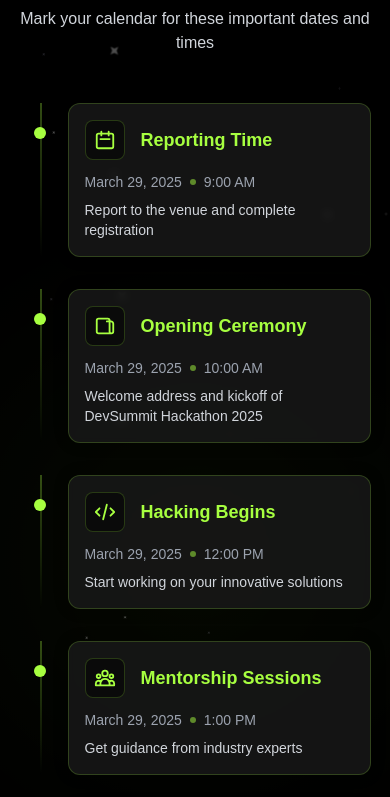
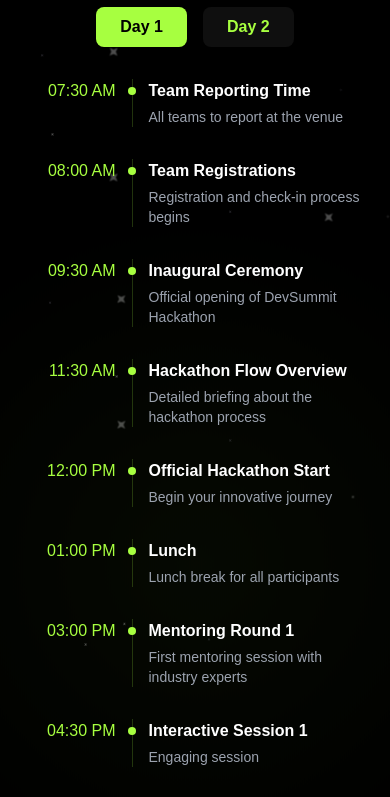
Before and after one commit to Vijayy-ai/Devsummit2025, a React (Create React App) app: page / in a window 390 px wide. Shown: the part 4220-5017 px from the top of the page. Built offline with nearby package versions, Linux system fonts and the light colour scheme.

Commit message:
timeline and sponsors update

```diff
--- a/src/components/Sponsors.jsx
+++ b/src/components/Sponsors.jsx
@@ -5,6 +5,11 @@
 import xyzLogo from "../assets/xyz.png";
 import interviewbuddyLogo from "../assets/interviewbuddy.png";
 import keasbrainLogo from "../assets/keasbrain.jpg";
+import iicLogo from "../assets/IIC-LOGO 1.webp";
+import juLogo from "../assets/UNIVERSITY NEW LOGO 3.png";
+import istartLogo from "../assets/iStart_logo.jpeg";
+import DoitcLogo from "../assets/DOITC logo.jpeg";
+
 import {
   fadeInUp,
   staggerContainer,
@@ -63,6 +68,147 @@
 
       {/* Content */}
       <div className="relative z-10 container mx-auto px-4">
+        {/* Organization Committee Section */}
+        <SectionTransition>
+          <motion.h2
+            className="text-[32px] xs:text-4xl sm:text-5xl lg:text-6xl font-black mb-4 sm:mb-6 text-center text-white"
+            variants={fadeInUp}
+          >
+            Organized{" "}
+            <span className="text-transparent bg-clip-text bg-gradient-to-r from-[#A7FF40] to-[#65D000]">
+              By
+            </span>
+          </motion.h2>
+
+          <motion.div
+            variants={staggerContainer}
+            initial="initial"
+            whileInView="animate"
+            viewport={{ once: true, amount: 0.3 }}
+            className="max-w-6xl mx-auto mb-20"
+          >
+            <div className="grid grid-cols-2 md:grid-cols-4 gap-6 sm:gap-8">
+              {/* Organization Cards with Circular Design */}
+              <motion.div
+                variants={fadeInUp}
+                whileHover={{ scale: 1.03 }}
+                className="bg-gradient-to-br from-[#1a1a1a]/90 to-[#1a1a1a]/60 backdrop-blur-sm rounded-xl p-6
+                  border border-[#A7FF40]/20 hover:border-[#A7FF40]/40
+                  shadow-[0_0_15px_rgba(0,0,0,0.2)] hover:shadow-[0_0_30px_rgba(167,255,64,0.2)]
+                  transition-all duration-300 group relative overflow-hidden"
+              >
+                <div className="absolute inset-0 bg-gradient-to-br from-[#A7FF40]/5 to-transparent opacity-0 group-hover:opacity-100 transition-opacity duration-500" />
+
+                <div className="relative z-10">
+                  <div className="w-32 h-32 mx-auto mb-4 rounded-full bg-white
+                    border-2 border-[#A7FF40]/10 group-hover:border-[#A7FF40]/30
+                    transition-all duration-300 overflow-hidden
+                    shadow-[0_0_15px_rgba(0,0,0,0.2)] group-hover:shadow-[0_0_20px_rgba(167,255,64,0.15)]
+                    flex items-center justify-center p-4">
+                    <img
+                      src={juLogo}
+                      alt="Jagannath University"
+                      className="w-full h-full object-contain"
+                    />
+                  </div>
+                  <h3 className="text-[#A7FF40] text-center text-sm sm:text-base font-semibold
+                    group-hover:text-white transition-colors duration-300">
+                    Jagannath University Jaipur
+                  </h3>
+                </div>
+              </motion.div>
+
+              <motion.div
+                variants={fadeInUp}
+                whileHover={{ scale: 1.03 }}
+                className="bg-gradient-to-br from-[#1a1a1a]/90 to-[#1a1a1a]/60 backdrop-blur-sm rounded-xl p-6
+                  border border-[#A7FF40]/20 hover:border-[#A7FF40]/40
+                  shadow-[0_0_15px_rgba(0,0,0,0.2)] hover:shadow-[0_0_30px_rgba(167,255,64,0.2)]
+                  transition-all duration-300 group relative overflow-hidden"
+              >
+                <div className="absolute inset-0 bg-gradient-to-br from-[#A7FF40]/5 to-transparent opacity-0 group-hover:opacity-100 transition-opacity duration-500" />
+
+                <div className="relative z-10">
+                  <div className="w-32 h-32 mx-auto mb-4 rounded-full bg-white
+                    border-2 border-[#A7FF40]/10 group-hover:border-[#A7FF40]/30
+                    transition-all duration-300 overflow-hidden
+                    shadow-[0_0_15px_rgba(0,0,0,0.2)] group-hover:shadow-[0_0_20px_rgba(167,255,64,0.15)]
+                    flex items-center justify-center p-4">
+                    <img
+                      src={iicLogo}
+                      alt="IIC Cell"
+                      className="w-full h-full object-contain"
+                    />
+                  </div>
+                  <h3 className="text-[#A7FF40] text-center text-sm sm:text-base font-semibold
+                    group-hover:text-white transition-colors duration-300">
+                    Institution's Innovation Council
+                  </h3>
+                </div>
+              </motion.div>
+
+              <motion.div
+                variants={fadeInUp}
+                whileHover={{ scale: 1.03 }}
+                className="bg-gradient-to-br from-[#1a1a1a]/90 to-[#1a1a1a]/60 backdrop-blur-sm rounded-xl p-6
+                  border border-[#A7FF40]/20 hover:border-[#A7FF40]/40
+                  shadow-[0_0_15px_rgba(0,0,0,0.2)] hover:shadow-[0_0_30px_rgba(167,255,64,0.2)]
+                  transition-all duration-300 group relative overflow-hidden"
+              >
+                <div className="absolute inset-0 bg-gradient-to-br from-[#A7FF40]/5 to-transparent opacity-0 group-hover:opacity-100 transition-opacity duration-500" />
+
+                <div className="relative z-10">
+                  <div className="w-32 h-32 mx-auto mb-4 rounded-full bg-white
+                    border-2 border-[#A7FF40]/10 group-hover:border-[#A7FF40]/30
+                    transition-all duration-300 overflow-hidden
+                    shadow-[0_0_15px_rgba(0,0,0,0.2)] group-hover:shadow-[0_0_20px_rgba(167,255,64,0.15)]
+                    flex items-center justify-center p-4">
+                    <img
+                      src={istartLogo}
+                      alt="IStart"
+                      className="w-full h-full object-contain"
+                    />
+                  </div>
+                  <h3 className="text-[#A7FF40] text-center text-sm sm:text-base font-semibold
+                    group-hover:text-white transition-colors duration-300">
+                    iStart
+                  </h3>
+                </div>
+              </motion.div>
+
+              <motion.div
+                variants={fadeInUp}
+                whileHover={{ scale: 1.03 }}
+                className="bg-gradient-to-br from-[#1a1a1a]/90 to-[#1a1a1a]/60 backdrop-blur-sm rounded-xl p-6
+                  border border-[#A7FF40]/20 hover:border-[#A7FF40]/40
+                  shadow-[0_0_15px_rgba(0,0,0,0.2)] hover:shadow-[0_0_30px_rgba(167,255,64,0.2)]
+                  transition-all duration-300 group relative overflow-hidden"
+              >
+                <div className="absolute inset-0 bg-gradient-to-br from-[#A7FF40]/5 to-transparent opacity-0 group-hover:opacity-100 transition-opacity duration-500" />
+
+                <div className="relative z-10">
+                  <div className="w-32 h-32 mx-auto mb-4 rounded-full bg-white
+                    border-2 border-[#A7FF40]/10 group-hover:border-[#A7FF40]/30
+                    transition-all duration-300 overflow-hidden
+                    shadow-[0_0_15px_rgba(0,0,0,0.2)] group-hover:shadow-[0_0_20px_rgba(167,255,64,0.15)]
+                    flex items-center justify-center p-4">
+                    <img
+                      src={DoitcLogo}
+                      alt="Dept. of IT & Communication"
+                      className="w-full h-full object-contain"
+                    />
+                  </div>
+                  <h3 className="text-[#A7FF40] text-center text-sm sm:text-base font-semibold
+                    group-hover:text-white transition-colors duration-300">
+                    Dept. of IT & Communication
+                  </h3>
+                </div>
+              </motion.div>
+            </div>
+          </motion.div>
+        </SectionTransition>
+
+        {/* Existing Sponsors Section */}
         <SectionTransition>
           <motion.h2
             className="text-[32px] xs:text-4xl sm:text-5xl lg:text-6xl font-black mb-4 sm:mb-6 text-center text-white"
--- a/src/components/Timeline.jsx
+++ b/src/components/Timeline.jsx
@@ -1,4 +1,4 @@
-import React from "react";
+import React, { useState } from 'react';
 import { motion } from "framer-motion";
 import bgDevSummit from "../assets/bgDevSummit.png";
 import {
@@ -11,77 +11,133 @@
 } from "../utils/animations";
 
 const Timeline = () => {
-  const events = [
+  const [activeDay, setActiveDay] = useState('Day 1');
+
+  const timelineData = {
+    "Day 1": [
       {
-      date: "March 29, 2025",
-      time: "9:00 AM",
-      title: "Reporting Time",
-      description: "Report to the venue and complete registration",
-      icon: (
-        <svg className="w-full h-full" fill="none" stroke="currentColor" viewBox="0 0 24 24">
-          <path strokeLinecap="round" strokeLinejoin="round" strokeWidth={2} d="M8 7V3m8 4V3m-9 8h10M5 21h14a2 2 0 002-2V7a2 2 0 00-2-2H5a2 2 0 00-2 2v12a2 2 0 002 2z" />
-        </svg>
-      )
+        time: "07:30 AM",
+        title: "Team Reporting Time",
+        description: "All teams to report at the venue"
       },
       {
-      date: "March 29, 2025",
-      time: "10:00 AM",
-      title: "Opening Ceremony",
-      description: "Welcome address and kickoff of DevSummit Hackathon 2025",
-      icon: (
-        <svg className="w-full h-full" fill="none" stroke="currentColor" viewBox="0 0 24 24">
-          <path strokeLinecap="round" strokeLinejoin="round" strokeWidth={2} d="M19 20H5a2 2 0 01-2-2V6a2 2 0 012-2h10a2 2 0 012 2v1m2 13a2 2 0 01-2-2V7m2 13a2 2 0 002-2V9.5a2.5 2.5 0 00-2.5-2.5H14" />
-        </svg>
-      )
+        time: "08:00 AM",
+        title: "Team Registrations",
+        description: "Registration and check-in process begins"
       },
       {
-      date: "March 29, 2025",
-      time: "12:00 PM",
-      title: "Hacking Begins",
-      description: "Start working on your innovative solutions",
-      icon: (
-        <svg className="w-full h-full" fill="none" stroke="currentColor" viewBox="0 0 24 24">
-          <path strokeLinecap="round" strokeLinejoin="round" strokeWidth={2} d="M10 20l4-16m4 4l4 4-4 4M6 16l-4-4 4-4" />
-        </svg>
-      )
+        time: "09:30 AM",
+        title: "Inaugural Ceremony",
+        description: "Official opening of DevSummit Hackathon"
       },
       {
-      date: "March 29, 2025",
-      time: "1:00 PM",
-      title: "Mentorship Sessions",
-      description: "Get guidance from industry experts",
-      icon: (
-        <svg className="w-full h-full" fill="none" stroke="currentColor" viewBox="0 0 24 24">
-          <path strokeLinecap="round" strokeLinejoin="round" strokeWidth={2} d="M17 20h5v-2a3 3 0 00-5.356-1.857M17 20H7m10 0v-2c0-.656-.126-1.283-.356-1.857M7 20H2v-2a3 3 0 015.356-1.857M7 20v-2c0-.656.126-1.283.356-1.857m0 0a5.002 5.002 0 019.288 0M15 7a3 3 0 11-6 0 3 3 0 016 0zm6 3a2 2 0 11-4 0 2 2 0 014 0zM7 10a2 2 0 11-4 0 2 2 0 014 0z" />
-        </svg>
-      )
+        time: "11:30 AM",
+        title: "Hackathon Flow Overview",
+        description: "Detailed briefing about the hackathon process"
       },
       {
-      date: "March 30, 2025",
         time: "12:00 PM",
-      title: "Project Submission",
-      description: "Submit your projects for evaluation",
-      icon: (
-        <svg className="w-full h-full" fill="none" stroke="currentColor" viewBox="0 0 24 24">
-          <path strokeLinecap="round" strokeLinejoin="round" strokeWidth={2} d="M9 12h6m-6 4h6m2 5H7a2 2 0 01-2-2V5a2 2 0 012-2h5.586a1 1 0 01.707.293l5.414 5.414a1 1 0 01.293.707V19a2 2 0 01-2 2z" />
-        </svg>
-      )
+        title: "Official Hackathon Start",
+        description: "Begin your innovative journey"
       },
       {
-      date: "March 30, 2025",
-      time: "2:00 PM",
-      title: "Final Presentations",
-      description: "Present your solutions to the judges",
-      icon: (
-        <svg className="w-full h-full" fill="none" stroke="currentColor" viewBox="0 0 24 24">
-          <path strokeLinecap="round" strokeLinejoin="round" strokeWidth={2} d="M7 12l3-3 3 3 4-4M8 21l4-4 4 4M3 4h18M4 4h16v12a1 1 0 01-1 1H5a1 1 0 01-1-1V4z" />
-        </svg>
-      )
+        time: "01:00 PM",
+        title: "Lunch",
+        description: "Lunch break for all participants"
+      },
+      {
+        time: "03:00 PM",
+        title: "Mentoring Round 1",
+        description: "First mentoring session with industry experts"
+      },
+      {
+        time: "04:30 PM",
+        title: "Interactive Session 1",
+        description: "Engaging session "
+      },
+      {
+        time: "05:20 PM",
+        title: "Interactive Session 2",
+        description: "Second interactive session"
+      },
+      {
+        time: "08:00 PM",
+        title: "Interactive Session 3",
+        description: "Third interactive session of the day"
+      },
+      {
+        time: "09:30 PM",
+        title: "Dinner",
+        description: "Dinner break for all participants"
+      },
+      {
+        time: "12:00 AM",
+        title: "Hands-on Workshop",
+        description: "Late night workshop session"
       }
-  ];
+    ],
+    "Day 2": [
+      {
+        time: "01:00 AM",
+        title: "Fun Time",
+        description: "Entertainment activities to keep the energy high"
+      },
+      {
+        time: "01:00 AM",
+        title: "Midnight Snacks",
+        description: "Light refreshments for the night"
+      },
+      {
+        time: "07:00 AM",
+        title: "Breakfast",
+        description: "Morning breakfast for all participants"
+      },
+      {
+        time: "09:00 AM",
+        title: "Mentoring Round",
+        description: "Final mentoring session before submission"
+      },
+      {
+        time: "10:30 AM",
+        title: "Expert Talk",
+        description: "Insightful session with industry expert"
+      },
+      {
+        time: "12:00 PM",
+        title: "Submission",
+        description: "Final project submission deadline"
+      },
+      {
+        time: "01:00 PM",
+        title: "Judging Round 1 & 2",
+        description: "Project evaluation by judges",
+        duration: "01:00 PM - 03:00 PM"
+      },
+      {
+        time: "03:00 PM",
+        title: "Lunch",
+        description: "Lunch break for all participants"
+      },
+      {
+        time: "04:00 PM",
+        title: "Top 10 Teams Announcement",
+        description: "Announcement of finalists"
+      },
+      {
+        time: "05:30 PM",
+        title: "Winners Announcement",
+        description: "Declaration of hackathon winners"
+      },
+      {
+        time: "06:00 PM",
+        title: "Wind-Up",
+        description: "Closing ceremony and farewell"
+      }
+    ]
+  };
 
   return (
-    <section id="timeline" className="relative py-16 sm:py-20 lg:py-24 bg-black overflow-hidden">
+    <section id="timeline" className="relative py-16 sm:py-20 overflow-hidden bg-black">
       {/* Enhanced Background */}
       <div className="absolute inset-0 w-full h-full">
         <div
@@ -94,9 +150,9 @@
 
       {/* Content */}
       <div className="relative z-10 container mx-auto px-4">
-        <SectionTransition className="text-center mb-12 sm:mb-16 lg:mb-20">
+        <SectionTransition>
           <motion.h2
-            className="text-[32px] xs:text-4xl sm:text-5xl lg:text-6xl font-black mb-4 sm:mb-6 text-white"
+            className="text-[32px] xs:text-4xl sm:text-5xl lg:text-6xl font-black mb-4 sm:mb-6 text-center text-white"
             variants={fadeInUp}
           >
             Event{" "}
@@ -104,74 +160,58 @@
               Timeline
             </span>
           </motion.h2>
-          <motion.p
-            className="text-gray-300 text-base sm:text-lg lg:text-xl max-w-2xl mx-auto"
-            variants={fadeInUp}
+
+          {/* Day Selection Tabs */}
+          <div className="flex justify-center gap-4 mb-8">
+            {["Day 1", "Day 2"].map((day) => (
+              <motion.button
+                key={day}
+                onClick={() => setActiveDay(day)}
+                className={`px-6 py-2 rounded-lg font-semibold transition-all duration-300
+                  ${activeDay === day
+                    ? "bg-[#A7FF40] text-black"
+                    : "bg-[#1a1a1a]/60 text-[#A7FF40] hover:bg-[#1a1a1a]/80"
+                  }`}
+                whileHover={{ scale: 1.05 }}
+                whileTap={{ scale: 0.95 }}
               >
-            Mark your calendar for these important dates and times
-          </motion.p>
-        </SectionTransition>
+                {day}
+              </motion.button>
+            ))}
+          </div>
 
-        <div className="max-w-5xl mx-auto">
-          {events.map((event, index) => (
+          {/* Timeline Content */}
+          <motion.div
+            variants={staggerContainer}
+            initial="initial"
+            whileInView="animate"
+            viewport={{ once: true, amount: 0.3 }}
+            className="max-w-4xl mx-auto"
+          >
+            {/* Timeline items */}
+            {timelineData[activeDay].map((event, index) => (
               <motion.div
                 key={index}
                 variants={fadeInUp}
-              initial="initial"
-              whileInView="animate"
-              viewport={{ once: true, amount: 0.3 }}
-              className="relative flex items-start mb-8 sm:mb-12 last:mb-0 group"
+                className="flex gap-4 md:gap-6 mb-8 relative"
               >
                 {/* Timeline Line with Glow Effect */}
-              <div className="absolute left-[20px] xs:left-[24px] sm:left-[28px] top-0 w-0.5 h-full bg-gradient-to-b from-[#A7FF40]/30 to-transparent">
-                <motion.div
-                  className="absolute top-[24px] xs:top-[28px] -left-1.5 w-3 xs:w-4 sm:w-5 h-3 xs:h-4 sm:h-5
-                    rounded-full bg-[#A7FF40] group-hover:shadow-[0_0_10px_rgba(167,255,64,0.6)]
-                    transition-shadow duration-300"
-                  initial={{ scale: 0 }}
-                  whileInView={{ scale: 1 }}
-                  transition={{ duration: 0.4, delay: index * 0.1 }}
-                />
+                <div className="flex-none w-24 sm:w-32 text-right">
+                  <span className="text-[#A7FF40] font-medium">{event.time}</span>
                 </div>
 
-              {/* Content */}
-              <div className="ml-12 xs:ml-14 sm:ml-16 flex-1">
-                <motion.div
-                  className="bg-[#1a1a1a]/80 backdrop-blur-sm rounded-xl sm:rounded-2xl p-4 xs:p-5 sm:p-6
-                    border border-[#A7FF40]/20 group-hover:border-[#A7FF40]/40
-                    shadow-[0_0_15px_rgba(0,0,0,0.2)] group-hover:shadow-[0_0_30px_rgba(167,255,64,0.15)]
-                    transition-all duration-300 relative overflow-hidden"
-                  whileHover={{ scale: 1.02, y: -5 }}
-                >
-                  {/* Animated background gradient */}
-                  <div className="absolute inset-0 bg-gradient-to-br from-[#A7FF40]/5 to-transparent opacity-0 group-hover:opacity-100 transition-opacity duration-500" />
-
-                  {/* Icon */}
-                  <div className="flex items-center gap-4 mb-3 relative z-10">
-                    <div className="w-10 h-10 rounded-lg bg-black/50 p-2 border border-[#A7FF40]/20
-                      group-hover:border-[#A7FF40]/40 flex items-center justify-center text-[#A7FF40]"
-                    >
-                      {event.icon}
-                    </div>
-                    <h3 className="text-lg xs:text-xl sm:text-2xl font-bold text-[#A7FF40]">
-                      {event.title}
-                    </h3>
+                <div className="w-px bg-[#A7FF40]/20 relative">
+                  <div className="absolute w-2 h-2 rounded-full bg-[#A7FF40] -left-1 top-2" />
                 </div>
 
-                  <div className="flex flex-wrap items-center gap-2 text-sm xs:text-base text-gray-400 mb-2 relative z-10">
-                    <span>{event.date}</span>
-                    <span className="w-1.5 h-1.5 rounded-full bg-[#A7FF40]/50" />
-                    <span>{event.time}</span>
-                  </div>
-
-                  <p className="text-gray-300 text-sm xs:text-base relative z-10">
-                    {event.description}
-                  </p>
-                </motion.div>
+                <div className="flex-1">
+                  <h3 className="text-white font-semibold mb-1">{event.title}</h3>
+                  <p className="text-gray-400 text-sm">{event.description}</p>
                 </div>
               </motion.div>
             ))}
-        </div>
+          </motion.div>
+        </SectionTransition>
       </div>
 
       <style jsx>{sectionStyles}</style>
```
Also changed, not shown: src/assets/DOITC logo.jpeg (added), src/assets/iStart_logo.jpeg (added). Lines whose indentation alone changed are shown as unchanged.
